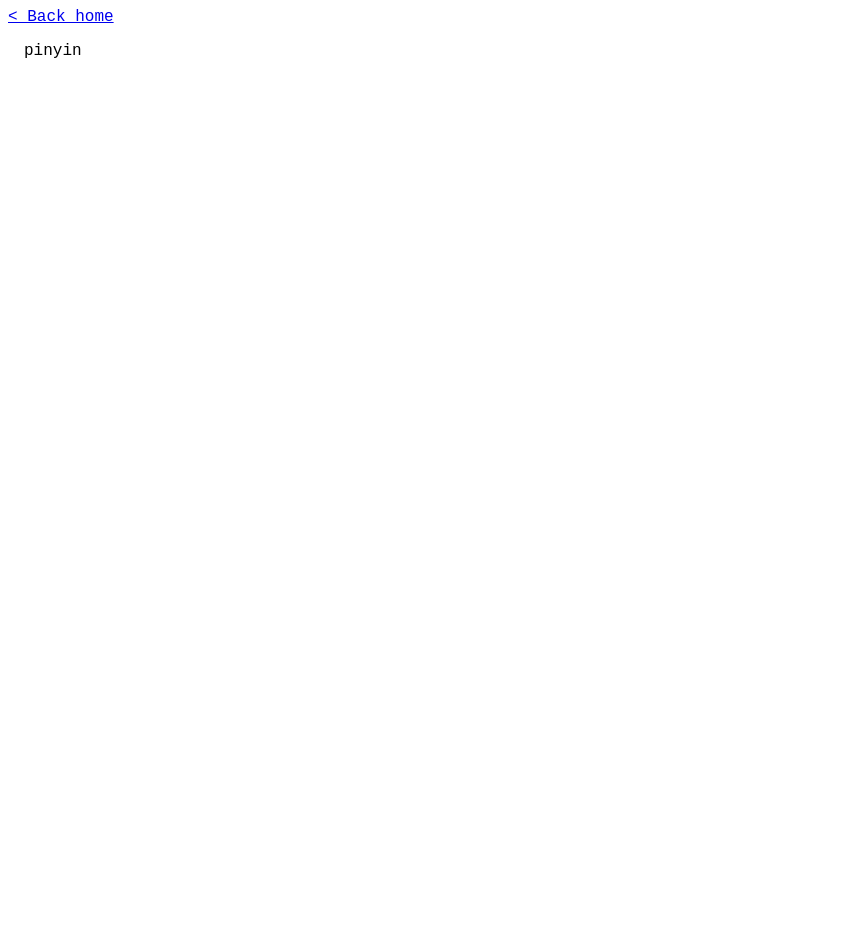
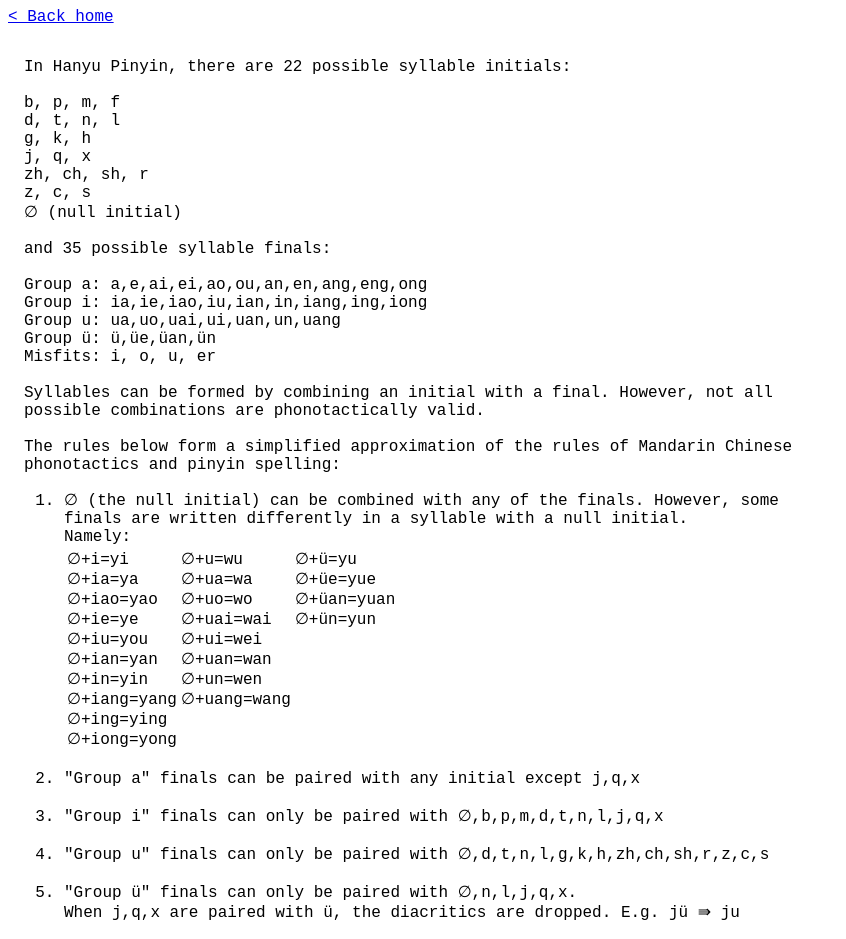
Before and after one commit to peterolson/coolgear-christmas, a SvelteKit app: page /2023/pinyin-words in a window 1280 px wide. Shown: the top 939 px of the page, without its empty margins (0-846 px from the left). Before the commit the page ends 800 px from the top, so only its background shows below. Built offline with nearby package versions, Linux system fonts and the light colour scheme.

Commit message:
add pinyin puzzle

```diff
--- a/src/routes/2023/pinyin-words/+page.svelte
+++ b/src/routes/2023/pinyin-words/+page.svelte
@@ -1 +1,76 @@
-pinyin
+<pre>
+In Hanyu Pinyin, there are 22 possible syllable initials:
+
+b, p, m, f
+d, t, n, l
+g, k, h
+j, q, x
+zh, ch, sh, r
+z, c, s
+∅ (null initial)
+
+and 35 possible syllable finals:
+
+Group a: a,e,ai,ei,ao,ou,an,en,ang,eng,ong
+Group i: ia,ie,iao,iu,ian,in,iang,ing,iong
+Group u: ua,uo,uai,ui,uan,un,uang
+Group ü: ü,üe,üan,ün
+Misfits: i, o, u, er
+
+Syllables can be formed by combining an initial with a final. However, not all possible combinations are phonotactically valid.
+
+The rules below form a simplified approximation of the rules of Mandarin Chinese phonotactics and pinyin spelling:
+<ol><li>∅ (the null initial) can be combined with any of the finals. However, some finals are written differently in a syllable with a null initial.
+Namely:
+<table>
+    <tr>
+        <td>∅+i=yi
+∅+ia=ya
+∅+iao=yao
+∅+ie=ye
+∅+iu=you
+∅+ian=yan
+∅+in=yin
+∅+iang=yang
+∅+ing=ying
+∅+iong=yong</td>
+        <td>∅+u=wu
+∅+ua=wa
+∅+uo=wo
+∅+uai=wai
+∅+ui=wei
+∅+uan=wan
+∅+un=wen
+∅+uang=wang</td>
+        <td>∅+ü=yu
+∅+üe=yue
+∅+üan=yuan
+∅+ün=yun</td>
+    </tr>
+</table>
+</li><li>"Group a" finals can be paired with any initial except j,q,x</li>
+<li>"Group i" finals can only be paired with ∅,b,p,m,d,t,n,l,j,q,x </li>
+<li>"Group u" finals can only be paired with ∅,d,t,n,l,g,k,h,zh,ch,sh,r,z,c,s</li>
+<li>"Group ü" finals can only be paired with ∅,n,l,j,q,x.
+When j,q,x are paired with ü, the diacritics are dropped. E.g. jü &rAarr; ju</li>
+<li>"i" can be paired with any initial except g,k,h</li>
+<li>"o" can only be paired with ∅,b,p,m,f,l</li>
+<li>"u" can be paired with any initial except j,q,x</li>
+<li>"er" can only be paired with ∅</li></ol>
+<h3>Problem 1</h3>According to the rules above, how many possible syllables are there in Hanyu Pinyin?
+<h3>Problem 2</h3>Some words in English can be reanalyzed as a sequence of pinyin syllables.
+
+For example, "enchilada" can be divided into valid pinyin syllables en-chi-la-da.
+
+However, some English words have combinations of letters that cannot be divided into valid pinyin syllables, such as "chocolate".
+
+What is the longest word in the English language (according to <a href="https://raw.githubusercontent.com/dwyl/english-words/master/words_alpha.txt">this wordlist</a>) that can be reanalyzed as a series of pinyin syllables?
+
+If there are multiple longest words, break the tie by choosing the word that comes first alphabetically.
+</pre>
+
+<style>
+    td {
+        vertical-align: top;
+    }
+</style>
```
Also changed, not shown: src/routes/+page.svelte (+21 -4 lines).
